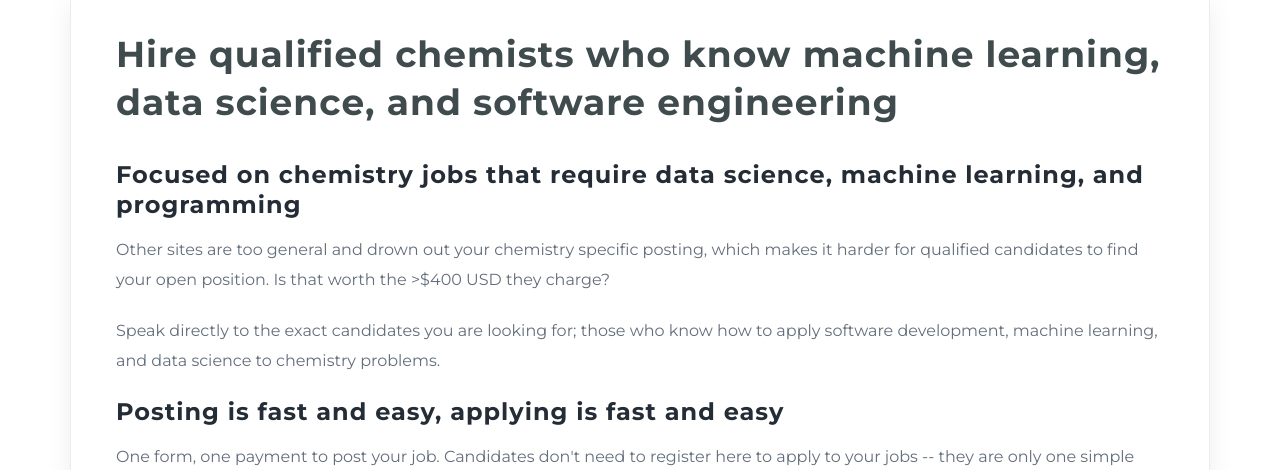
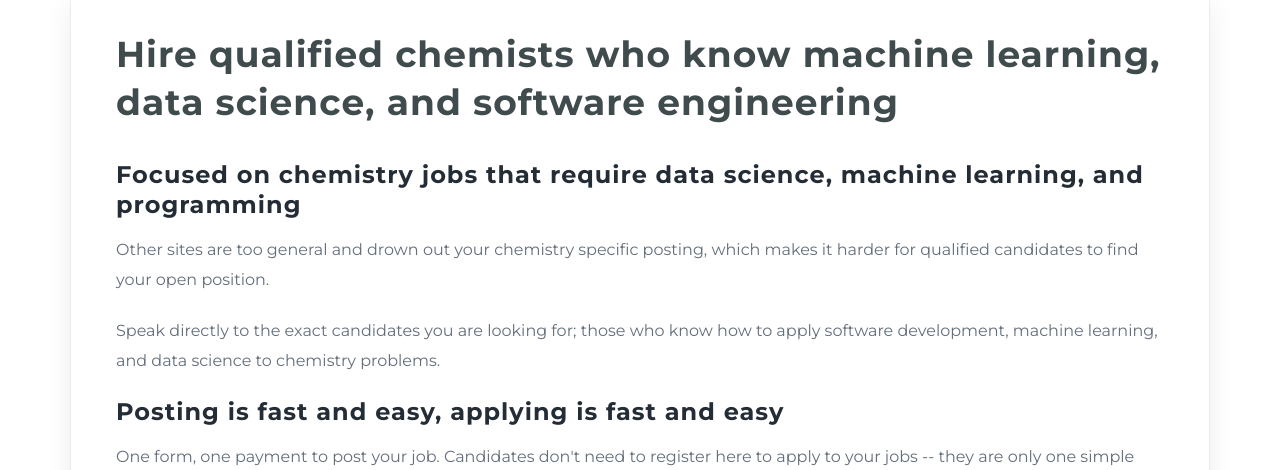
Before and after one commit to bodowd/chirole, a Flask app: template app/templates/post_job.html in a window 1280 px wide. Shown: the part 139-609 px from the top of the page. Run offline with Flask 2, Linux system fonts and the light colour scheme; the template is opened without the code that fills it: values that come from a table or form of the project are taken from there, others are empty; parts of the project's set-up code (start-up, migrations or seed data) failed here and were passed over; some libraries are stand-ins or nearby versions.

Commit message:
removed question

```diff
--- a/app/templates/post_job.html
+++ b/app/templates/post_job.html
@@ -13,7 +13,7 @@
                                     <h2>Hire qualified chemists who know machine learning, data science, and software engineering</h2>
                                 </br>
                                     <h4>Focused on chemistry jobs that require data science, machine learning, and programming</h4>
-                                    <p>Other sites are too general and drown out your chemistry specific posting, which makes it harder for qualified candidates to find your open position. Is that worth the >$400 USD they charge?</p>
+                                    <p>Other sites are too general and drown out your chemistry specific posting, which makes it harder for qualified candidates to find your open position.</p>
                                     <p>Speak directly to the exact candidates you are looking for; those who know how to apply software development, machine learning, and data science to chemistry problems.</p>
                                     <h4>Posting is fast and easy, applying is fast and easy</h4>
                                     <p>One form, one payment to post your job. Candidates don't need to register here to apply to your jobs -- they are only one simple click away from sending in their application to you.</p>
```
